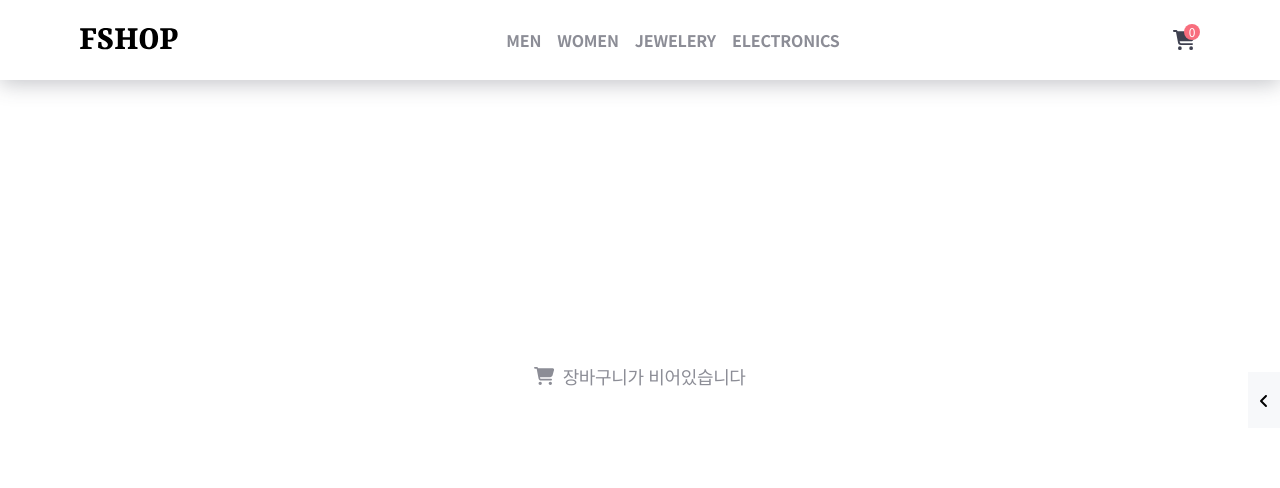
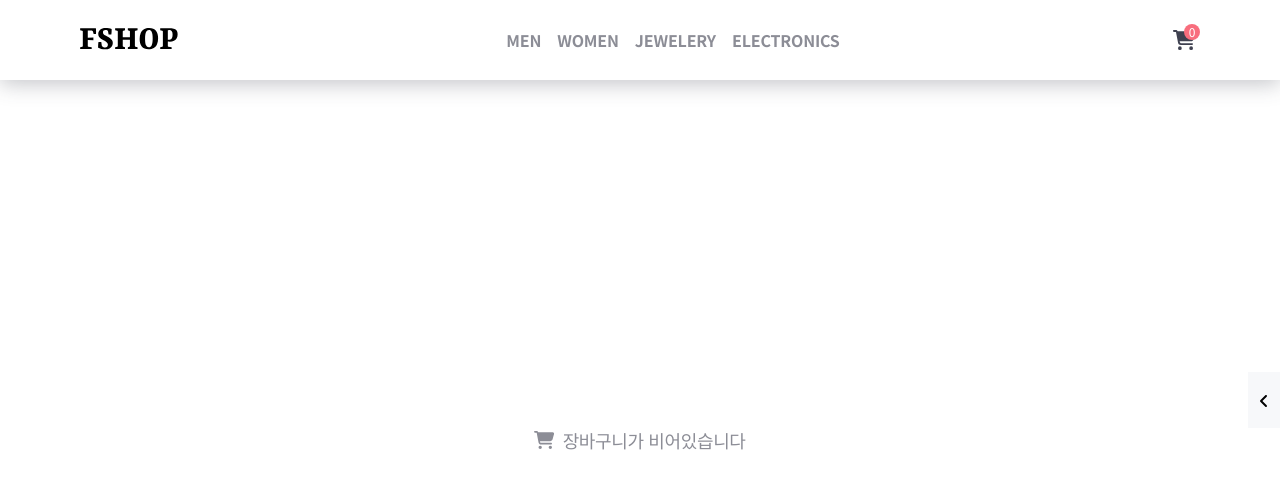
Before and after one commit to ziynii/project__f-shop, a React (Create React App) app: page /cart in a window 1280 px wide. Shown: the top 488 px of the page. Built offline with nearby package versions, Linux system fonts and the light colour scheme; a web font is replaced by a local one.

Commit message:
💄 Style .cart in tablet size

```diff
--- a/src/styles/layout/_cart.scss
+++ b/src/styles/layout/_cart.scss
@@ -29,4 +29,14 @@
 			font-weight: 700;
 		}
 	}
+
+	@include responsive(T) {
+		margin-bottom: 0;
+
+		&-list,
+		&-empty {
+			height: calc(100vh - #{$header-height-sm});
+			padding: 24px 0;
+		}
+	}
 }
```
